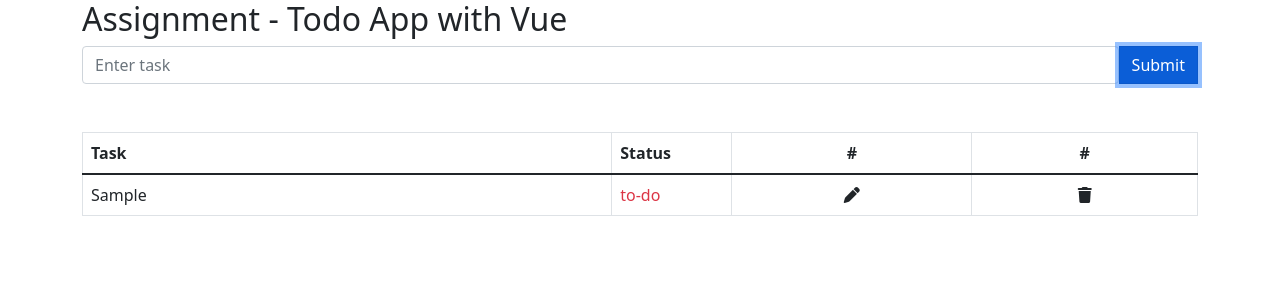
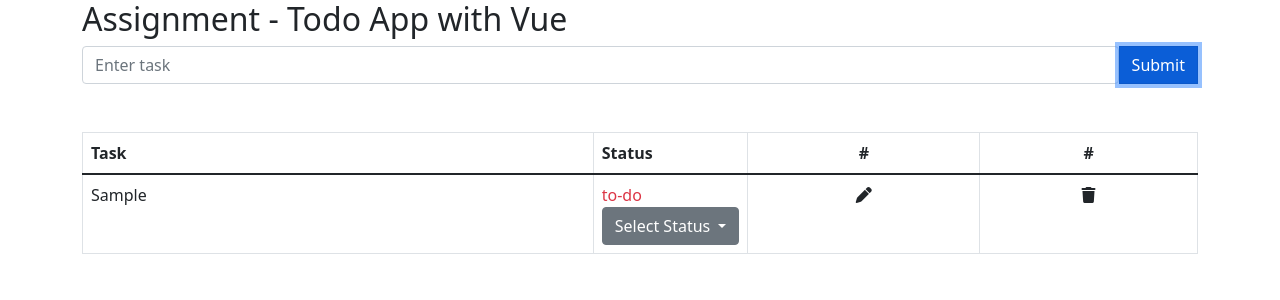
Before and after one commit to backas36/vue-comeplete-todo, a Vue app: page / in a window 1280 px wide. Both pictures are taken after typing "Sample" into the empty fields and a click on the button "Submit". Shown: the top 300 px of the page. Built offline with nearby package versions, Linux system fonts and the light colour scheme.

Commit message:
set dropdown

```diff
--- a/public/index.html
+++ b/public/index.html
@@ -23,6 +23,10 @@
   </noscript>
   <div id="app"></div>
   <!-- built files will be auto injected -->
+
+  <script src="https://cdn.jsdelivr.net/npm/bootstrap@5.1.3/dist/js/bootstrap.bundle.min.js"
+    integrity="sha384-ka7Sk0Gln4gmtz2MlQnikT1wXgYsOg+OMhuP+IlRH9sENBO0LRn5q+8nbTov4+1p"
+    crossorigin="anonymous"></script>
 </body>
 
 </html>
--- a/src/components/TodoApp.vue
+++ b/src/components/TodoApp.vue
@@ -38,6 +38,25 @@
             >
               {{ avaliableStatuses[todo.status] }}
             </span>
+            <div class="dropdown">
+              <button
+                class="btn btn-secondary dropdown-toggle"
+                type="button"
+                id="dropdownMenuButton1"
+                data-bs-toggle="dropdown"
+                aria-expanded="false"
+              >
+                Select Status
+              </button>
+              <ul class="dropdown-menu" aria-labelledby="dropdownMenuButton1">
+                <li
+                  v-for="(avaliableStatus, index) in avaliableStatuses"
+                  :key="index"
+                >
+                  <a class="dropdown-item" href="#">{{ avaliableStatus }}</a>
+                </li>
+              </ul>
+            </div>
           </td>
           <td>
             <div class="text-center" @click="editTodo(index)">
@@ -68,7 +87,6 @@ export default {
   methods: {
     submitTodo() {
       if (this.todo.length === 0) return;
-      console.log(this.editedTodoIndex);
       if (this.editedTodoIndex === null) {
         this.todos.push({
           content: this.todo,
```
Also changed, not shown: 1 other file (tests, documents, lock files or other folders).
